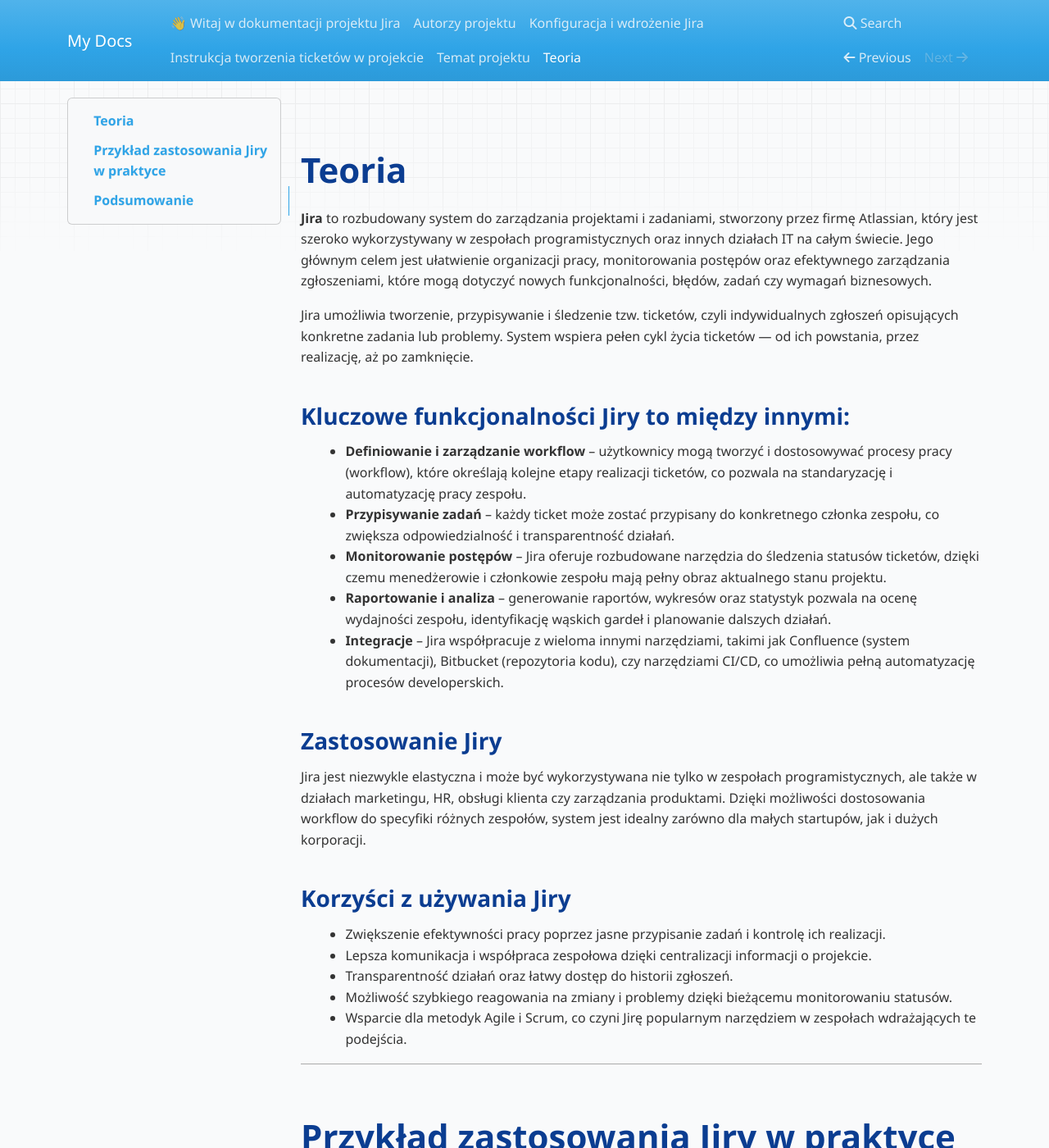
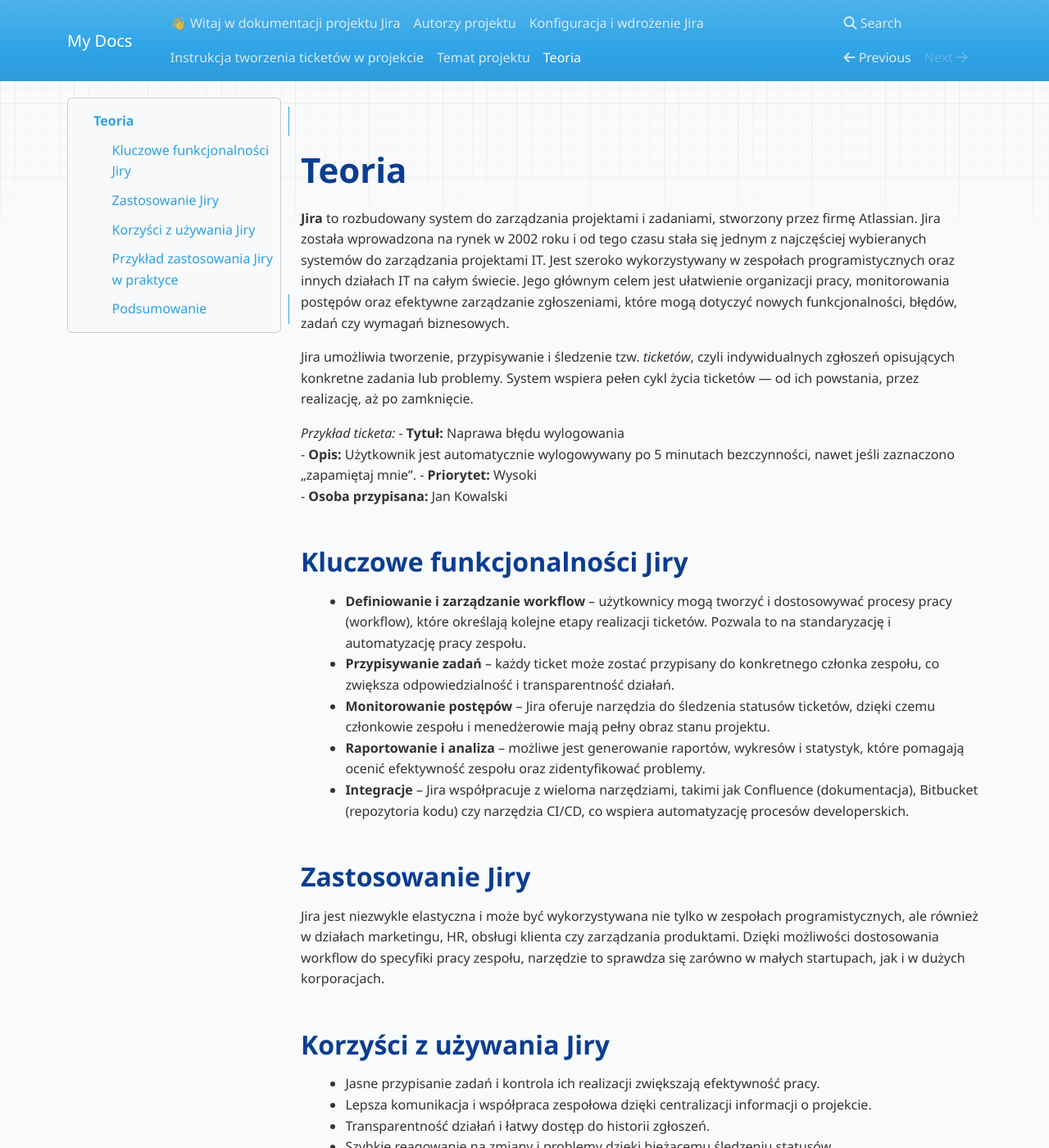
Before and after one commit to Paulinal56/jira-projekt-dev, an MkDocs documentation site: the page built from docs/teoria.md, in a window 1280 px wide and 1400 px high. Shown: the whole window at 82% size. Built offline with MkDocs 1.6.1, drawn with Linux system fonts in a browser that asks for light colours; nearby versions of some CDN libraries; some of the changed text lies outside the part shown.

Commit message:
dodanie inf. historycznej, dodanie przykładu, zredagowanie w teoria.md

```diff
--- a/docs/teoria.md
+++ b/docs/teoria.md
@@ -1,46 +1,52 @@
 # Teoria
 
-**Jira** to rozbudowany system do zarządzania projektami i zadaniami, stworzony przez firmę Atlassian, który jest szeroko wykorzystywany w zespołach programistycznych oraz innych działach IT na całym świecie. Jego głównym celem jest ułatwienie organizacji pracy, monitorowania postępów oraz efektywnego zarządzania zgłoszeniami, które mogą dotyczyć nowych funkcjonalności, błędów, zadań czy wymagań biznesowych.
+**Jira** to rozbudowany system do zarządzania projektami i zadaniami, stworzony przez firmę Atlassian. Jira została wprowadzona na rynek w 2002 roku i od tego czasu stała się jednym z najczęściej wybieranych systemów do zarządzania projektami IT. Jest szeroko wykorzystywany w zespołach programistycznych oraz innych działach IT na całym świecie. Jego głównym celem jest ułatwienie organizacji pracy, monitorowania postępów oraz efektywne zarządzanie zgłoszeniami, które mogą dotyczyć nowych funkcjonalności, błędów, zadań czy wymagań biznesowych.
 
-Jira umożliwia tworzenie, przypisywanie i śledzenie tzw. ticketów, czyli indywidualnych zgłoszeń opisujących konkretne zadania lub problemy. System wspiera pełen cykl życia ticketów — od ich powstania, przez realizację, aż po zamknięcie.
+Jira umożliwia tworzenie, przypisywanie i śledzenie tzw. *ticketów*, czyli indywidualnych zgłoszeń opisujących konkretne zadania lub problemy. System wspiera pełen cykl życia ticketów — od ich powstania, przez realizację, aż po zamknięcie.
 
-### Kluczowe funkcjonalności Jiry to między innymi:
+*Przykład ticketa:*
+- **Tytuł:** Naprawa błędu wylogowania
+- **Opis:** Użytkownik jest automatycznie wylogowywany po 5 minutach bezczynności, nawet jeśli zaznaczono „zapamiętaj mnie”.
+- **Priorytet:** Wysoki
+- **Osoba przypisana:** Jan Kowalski
 
-- **Definiowanie i zarządzanie workflow** – użytkownicy mogą tworzyć i dostosowywać procesy pracy (workflow), które określają kolejne etapy realizacji ticketów, co pozwala na standaryzację i automatyzację pracy zespołu.
+## Kluczowe funkcjonalności Jiry
+
+- **Definiowanie i zarządzanie workflow** – użytkownicy mogą tworzyć i dostosowywać procesy pracy (workflow), które określają kolejne etapy realizacji ticketów. Pozwala to na standaryzację i automatyzację pracy zespołu.
 - **Przypisywanie zadań** – każdy ticket może zostać przypisany do konkretnego członka zespołu, co zwiększa odpowiedzialność i transparentność działań.
-- **Monitorowanie postępów** – Jira oferuje rozbudowane narzędzia do śledzenia statusów ticketów, dzięki czemu menedżerowie i członkowie zespołu mają pełny obraz aktualnego stanu projektu.
-- **Raportowanie i analiza** – generowanie raportów, wykresów oraz statystyk pozwala na ocenę wydajności zespołu, identyfikację wąskich gardeł i planowanie dalszych działań.
-- **Integracje** – Jira współpracuje z wieloma innymi narzędziami, takimi jak Confluence (system dokumentacji), Bitbucket (repozytoria kodu), czy narzędziami CI/CD, co umożliwia pełną automatyzację procesów developerskich.
+- **Monitorowanie postępów** – Jira oferuje narzędzia do śledzenia statusów ticketów, dzięki czemu członkowie zespołu i menedżerowie mają pełny obraz stanu projektu.
+- **Raportowanie i analiza** – możliwe jest generowanie raportów, wykresów i statystyk, które pomagają ocenić efektywność zespołu oraz zidentyfikować problemy.
+- **Integracje** – Jira współpracuje z wieloma narzędziami, takimi jak Confluence (dokumentacja), Bitbucket (repozytoria kodu) czy narzędzia CI/CD, co wspiera automatyzację procesów developerskich.
 
-### Zastosowanie Jiry
+## Zastosowanie Jiry
 
-Jira jest niezwykle elastyczna i może być wykorzystywana nie tylko w zespołach programistycznych, ale także w działach marketingu, HR, obsługi klienta czy zarządzania produktami. Dzięki możliwości dostosowania workflow do specyfiki różnych zespołów, system jest idealny zarówno dla małych startupów, jak i dużych korporacji.
+Jira jest niezwykle elastyczna i może być wykorzystywana nie tylko w zespołach programistycznych, ale również w działach marketingu, HR, obsługi klienta czy zarządzania produktami. Dzięki możliwości dostosowania workflow do specyfiki pracy zespołu, narzędzie to sprawdza się zarówno w małych startupach, jak i w dużych korporacjach.
 
-### Korzyści z używania Jiry
+## Korzyści z używania Jiry
 
-- Zwiększenie efektywności pracy poprzez jasne przypisanie zadań i kontrolę ich realizacji.
+- Jasne przypisanie zadań i kontrola ich realizacji zwiększają efektywność pracy.
 - Lepsza komunikacja i współpraca zespołowa dzięki centralizacji informacji o projekcie.
-- Transparentność działań oraz łatwy dostęp do historii zgłoszeń.
-- Możliwość szybkiego reagowania na zmiany i problemy dzięki bieżącemu monitorowaniu statusów.
-- Wsparcie dla metodyk Agile i Scrum, co czyni Jirę popularnym narzędziem w zespołach wdrażających te podejścia.
+- Transparentność działań i łatwy dostęp do historii zgłoszeń.
+- Szybkie reagowanie na zmiany i problemy dzięki bieżącemu śledzeniu statusów.
+- Wsparcie dla metodyk Agile i Scrum czyni Jirę idealnym narzędziem dla nowoczesnych zespołów projektowych.
 
 ---
 
-# Przykład zastosowania Jiry w praktyce
+## Przykład zastosowania Jiry w praktyce
 
-Firma XYZ, rozwijająca oprogramowanie mobilne, zdecydowała się na wdrożenie Jiry, aby usprawnić zarządzanie projektami i komunikację między zespołami. Przed wdrożeniem, zadania i błędy były zapisywane w różnorodnych miejscach, co powodowało chaos i opóźnienia.
+Firma XYZ, zajmująca się rozwojem aplikacji mobilnych, wdrożyła Jirę w celu usprawnienia zarządzania projektami i komunikacji między zespołami. Przed implementacją, zadania i błędy były zapisywane w różnych narzędziach, co utrudniało pracę i powodowało opóźnienia.
 
-Po implementacji Jiry:
+Po wdrożeniu Jiry:
 
-- Każdy zespół miał własne dedykowane tablice Kanban i Scrum, które pozwalały na przejrzyste planowanie sprintów i priorytetyzację zadań.
-- Automatyczne powiadomienia o zmianach statusu ticketów usprawniły komunikację i przyspieszyły reakcję na problemy.
-- Menedżerowie korzystali z raportów burndown i velocity, aby lepiej planować zasoby i oceniać postępy projektów.
-- Integracja z repozytorium kodu i narzędziami CI/CD umożliwiła szybkie śledzenie postępu prac programistycznych i automatyczne zamykanie ticketów po wdrożeniu poprawek.
+- Każdy zespół korzystał z dedykowanych tablic Kanban i Scrum, które umożliwiały planowanie sprintów i priorytetyzację zadań.
+- Automatyczne powiadomienia o zmianach w ticketach poprawiły przepływ informacji i przyspieszyły reakcję na problemy.
+- Raporty typu burndown i velocity pozwalały menedżerom skuteczniej planować pracę i analizować postępy.
+- Integracja z repozytorium kodu i narzędziami CI/CD umożliwiła bieżące śledzenie pracy programistów oraz automatyczne zamykanie zgłoszeń po wdrożeniu zmian.
 
-Efektem było znaczne zwiększenie wydajności zespołu, skrócenie czasu reakcji na błędy oraz poprawa jakości finalnego produktu.
+Efektem było zwiększenie wydajności zespołu, skrócenie czasu reakcji na błędy oraz poprawa jakości końcowego produktu.
 
 ---
 
-# Podsumowanie
+## Podsumowanie
 
-Jira to nie tylko narzędzie do zarządzania zadaniami, ale kompleksowy system wspierający cały proces wytwarzania oprogramowania oraz zarządzania projektami w różnych branżach. Dzięki swojej elastyczności i szerokiemu spektrum funkcjonalności, Jira pozwala na efektywną organizację pracy, lepszą współpracę zespołową oraz monitorowanie realizacji celów biznesowych.
+Jira to nie tylko system do zarządzania zadaniami, ale kompleksowe narzędzie wspierające cały proces zarządzania projektami. Dzięki elastyczności, możliwości integracji i wsparciu dla metodyk Agile, Jira sprawdza się w wielu branżach i zespołach, przyczyniając się do lepszej organizacji pracy oraz efektywniejszej realizacji celów biznesowych.
```
